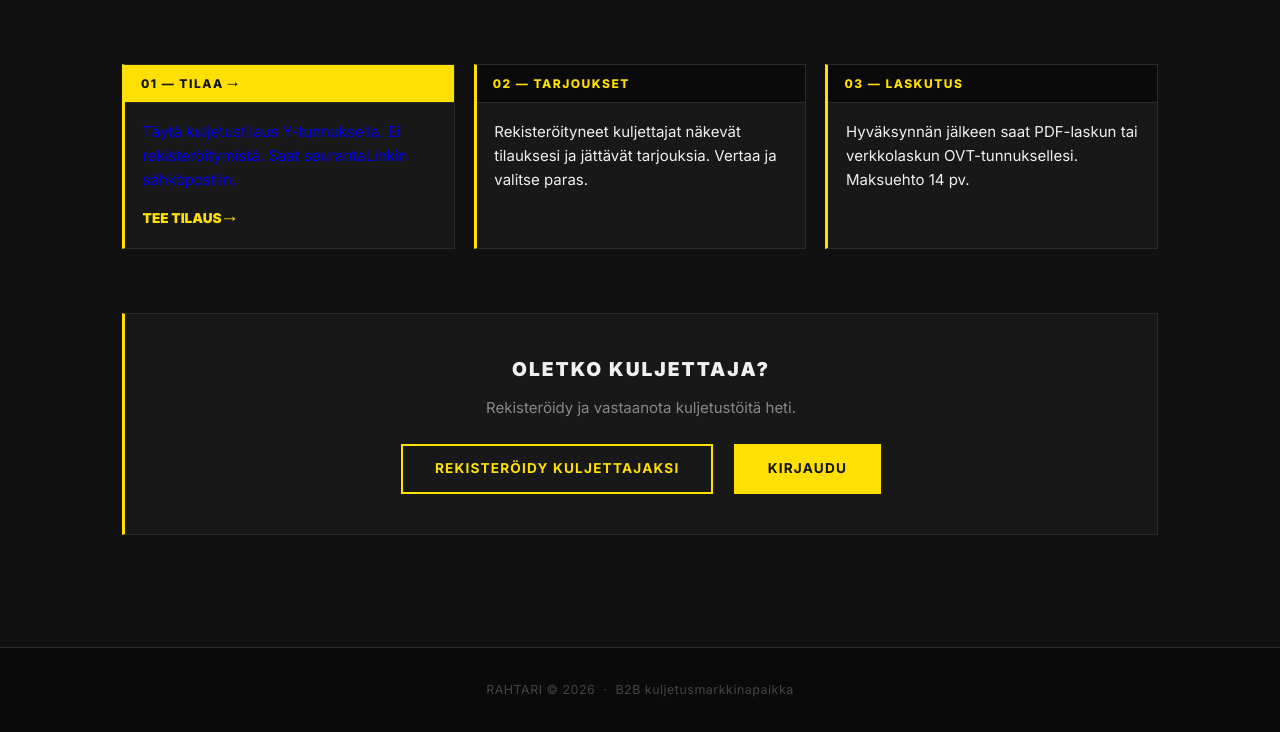
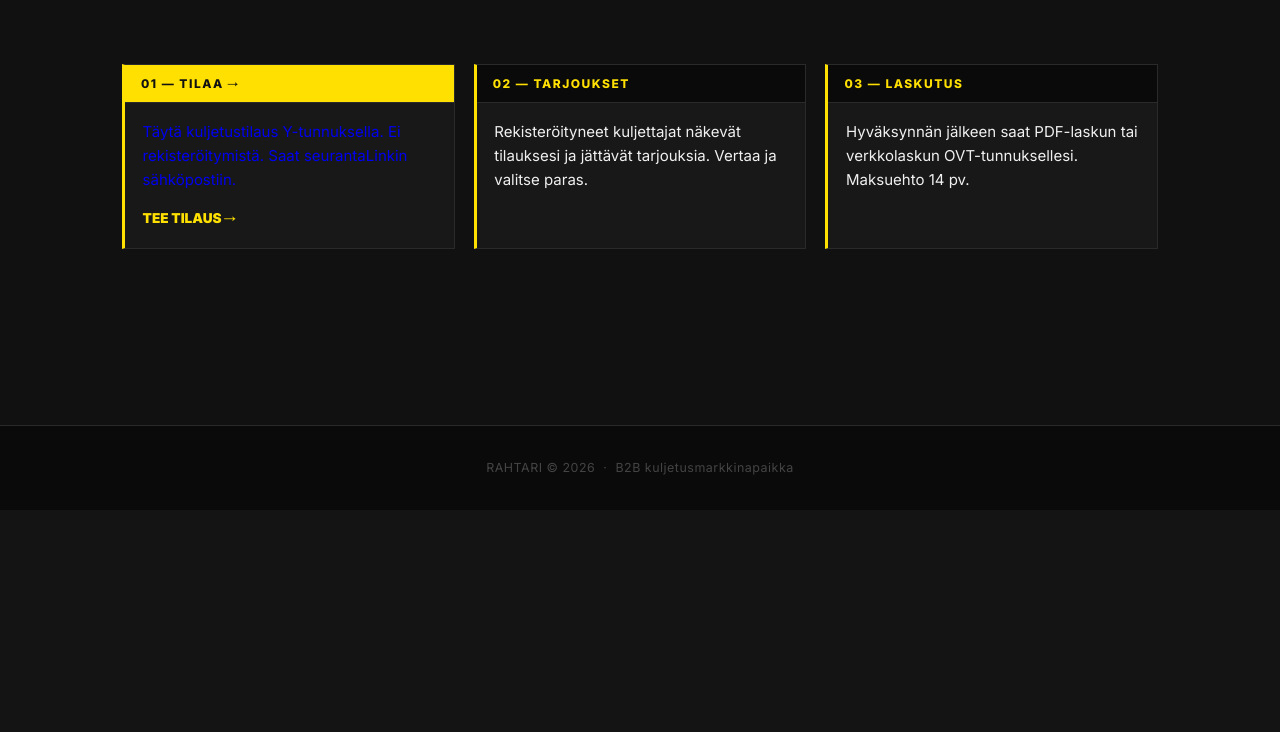
Before and after one commit to jaalankasanova/aiact, a Flask app: page /rahtari/ in a window 1280 px wide. Shown: the part 725-1457 px from the top of the page. After the commit the page ends 1200 px from the top, so only its background shows below. Run offline with Flask 3, Linux system fonts and the light colour scheme; some libraries are stand-ins or nearby versions.

Commit message:
Rahtari: poista fixed background, jätä vain infolaatikot etusivulle
Co-Authored-By: Claude Sonnet 4.6 <noreply@anthropic.com>

```diff
--- a/static/rahtari.css
+++ b/static/rahtari.css
@@ -89,7 +89,7 @@ body {
   background-image: url('https://images.unsplash.com/photo-1601584115197-04ecc0da31d7?w=1920&q=80&auto=format&fit=crop');
   background-size: cover;
   background-position: center center;
-  background-attachment: fixed;
+  background-attachment: scroll;
 }
 .hero::after {
   content: '';
--- a/templates/rahtari/index.html
+++ b/templates/rahtari/index.html
@@ -56,13 +56,5 @@
   </div>
 </div>
 
-<div style="text-align:center;border:1px solid var(--border);border-left:3px solid var(--kelt);padding:2.5rem;background:var(--bg2)">
-  <div style="font-size:1.2rem;font-weight:900;text-transform:uppercase;letter-spacing:2px;margin-bottom:.75rem">
-    Oletko kuljettaja?
-  </div>
-  <p style="margin-bottom:1.5rem;color:var(--muted)">Rekisteröidy ja vastaanota kuljetustöitä heti.</p>
-  <a href="{{ url_for('rahtari.kuljettaja_rekisteroidy') }}" class="btn btn-yellow">Rekisteröidy kuljettajaksi</a>
-  <a href="{{ url_for('rahtari.kuljettaja_kirjaudu') }}" class="btn btn-primary" style="margin-left:1rem">Kirjaudu</a>
-</div>
 
 {% endblock %}
```
